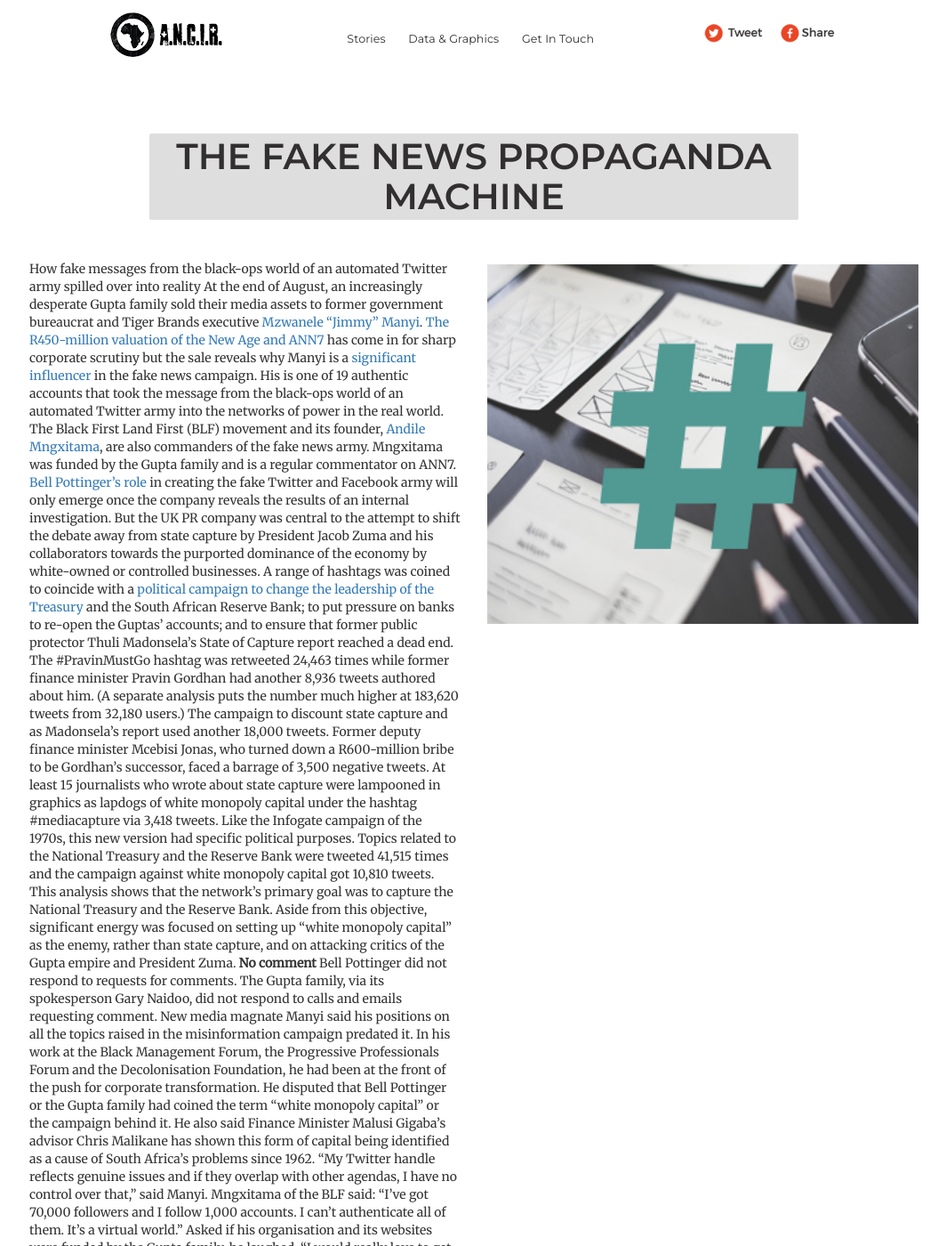
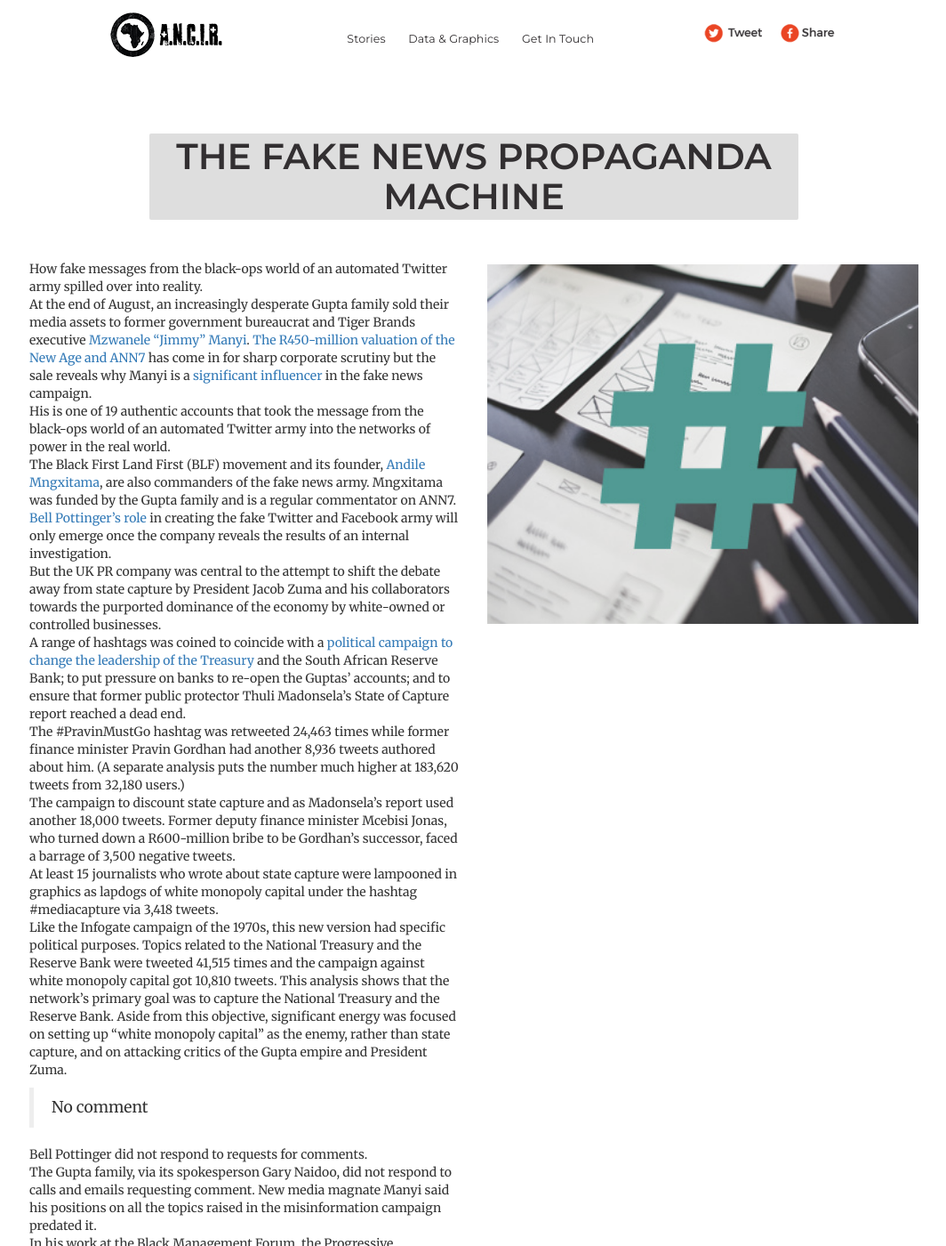
Before and after one commit to tonyetgb/mh-cfd.github.io, a Jekyll site: the page built from _posts/2017-12-10-Main-Story_5.md, in a window 1280 px wide and 1400 px high. Shown: the whole window at 89% size, without its empty margins (107-1171 px from the left). Built offline with Jekyll 4.4.1, drawn with Linux system fonts in a browser that asks for light colours; nearby versions of some CDN libraries; some of the changed text lies outside the part shown.

Commit message:
Updated Main Story 5

```diff
--- a/_posts/2017-12-10-Main-Story_5.md
+++ b/_posts/2017-12-10-Main-Story_5.md
@@ -8,12 +8,13 @@
 - Ipsum
 - Markdown
 - Portfolio
+summary: How fake messages from black-ops world of an automated Twitter army spilled
+  over...
+image: "/img/blog/Thumb-5.jpg"
 layout: post
-summary: How fake messages from the black-ops...
-image: "/img/blog/Thumb-5.jpg"
 ---
 
-How fake messages from the black-ops world of an automated Twitter army spilled over into reality
+How fake messages from the black-ops world of an automated Twitter army spilled over into reality.
 At the end of August, an increasingly desperate Gupta family sold their media assets to former government bureaucrat and Tiger Brands executive <a href="https://www.timeslive.co.za/sunday-times/news/2017-08-26-i-know-what-ive-signed-up-for-manyi-spills-the-beans-on-his-new-business/">Mzwanele “Jimmy” Manyi</a>.
 <a href="https://www.timeslive.co.za/sunday-times/business/2017-08-22-manyi-overpaid-guptas-for-ann7-and-the-new-age-valuation-shows/">The R450-million valuation of the New Age and ANN7</a> has come in for sharp corporate scrutiny but the sale reveals why Manyi is a <a href="https://www.timeslive.co.za/news/south-africa/2017-09-01-defamatory-posts-by-manyi-scare-billionaire/">significant influencer</a> in the fake news campaign.
 His is one of 19 authentic accounts that took the message from the black-ops world of an automated Twitter army into the networks of power in the real world.
@@ -22,17 +23,21 @@
 But the UK PR company was central to the attempt to shift the debate away from state capture by President Jacob Zuma and his collaborators towards the purported dominance of the economy by white-owned or controlled businesses.
 A range of hashtags was coined to coincide with a <a href="https://www.timeslive.co.za/politics/2017-07-14-gordhan-rejects-apology-calls-it-a-pathetic-cover-up/">political campaign to change the leadership of the Treasury</a> and the South African Reserve Bank; to put pressure on banks to re-open the Guptas’ accounts; and to ensure that former public protector Thuli Madonsela’s State of Capture report reached a dead end.
 The #PravinMustGo hashtag was retweeted 24,463 times while former finance minister Pravin Gordhan had another 8,936 tweets authored about him. (A separate analysis puts the number much higher at 183,620 tweets from 32,180 users.)
-The campaign to discount state capture and as Madonsela’s report used another 18,000 tweets. Former deputy finance minister Mcebisi Jonas, who turned down a R600-million bribe to be Gordhan’s successor, faced a barrage of 3,500 negative tweets.
+The campaign to discount state capture and as Madonsela’s report used another 18,000 tweets.   Former deputy finance minister Mcebisi Jonas, who turned down a R600-million bribe to be Gordhan’s successor, faced a barrage of 3,500 negative tweets.
 At least 15 journalists who wrote about state capture were lampooned in graphics as lapdogs of white monopoly capital under the hashtag #mediacapture via 3,418 tweets.
 Like the Infogate campaign of the 1970s, this new version had specific political purposes. Topics related to the National Treasury and the Reserve Bank were tweeted 41,515 times and the campaign against white monopoly capital got 10,810 tweets.
 This analysis shows that the network’s primary goal was to capture the National Treasury and the Reserve Bank. Aside from this objective, significant energy was focused on setting up “white monopoly capital” as the enemy, rather than state capture, and on attacking critics of the Gupta empire and President Zuma.
-<strong>No comment</strong>
+
+> No comment
+
 Bell Pottinger did not respond to requests for comments.
 The Gupta family, via its spokesperson Gary Naidoo, did not respond to calls and emails requesting comment.
 New media magnate Manyi said his positions on all the topics raised in the misinformation campaign predated it.
 In his work at the Black Management Forum, the Progressive Professionals Forum and the Decolonisation Foundation, he had been at the front of the push for corporate transformation.
 He disputed that Bell Pottinger or the Gupta family had coined the term “white monopoly capital” or the campaign behind it. He also said Finance Minister Malusi Gigaba's advisor Chris Malikane has shown this form of capital being identified as a cause of South Africa's problems since 1962.
-“My Twitter handle reflects genuine issues and if they overlap with other agendas, I have no control over that,” said Manyi.
+> “My Twitter handle reflects genuine issues and if they overlap with other agendas, I have no control over that,” said Manyi.
+
 Mngxitama of the BLF said: “I've got 70,000 followers and I follow 1,000 accounts. I can't authenticate all of them. It's a virtual world.”
 Asked if his organisation and its websites were funded by the Gupta family, he laughed.  “I would really love to get the Gupta money. I must write an open letter to Atul [Gupta].”
+
 This story was published in partnership with <a href="https://www.timeslive.co.za/news/south-africa/2017-09-04-meet-the-real-life-commanders-of-the-guptas-fake-news-army/">The Times.</a>
```
Also changed, not shown: other parts of _posts/2017-12-10-Main-Story_5.md (+1 -1 lines).
